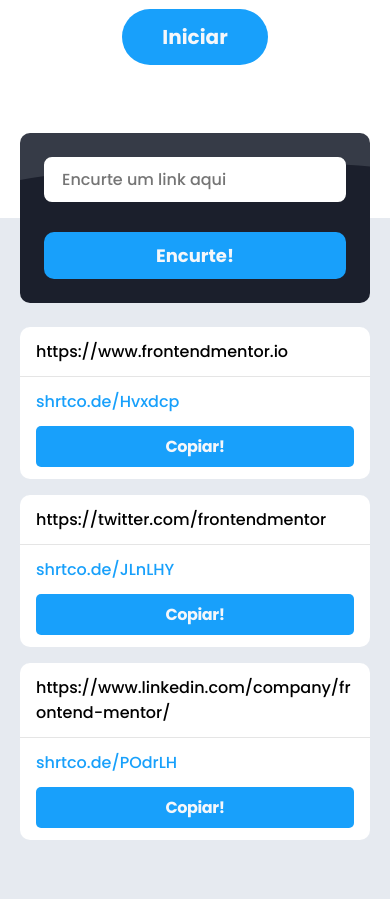
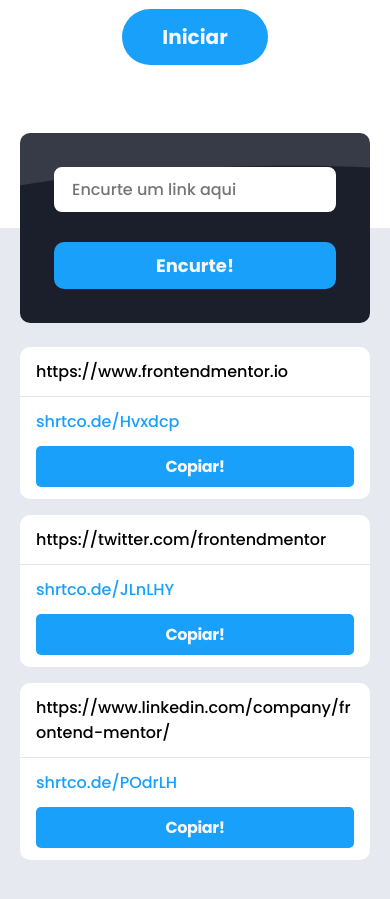
Before and after one commit to rafaelvieiracosta/url-shortening, a Vue app: page / in a window 390 px wide. Shown: the part 880-1779 px from the top of the page. Built offline with nearby package versions, Linux system fonts and the light colour scheme.

Commit message:
feat: error validation and styles

```diff
--- a/src/components/buscaResultado.vue
+++ b/src/components/buscaResultado.vue
@@ -2,14 +2,17 @@
   <section>
     <div class="inputBusca_div">
       <div class="inputBusca container">
+        <div class="inputBusca-input">
           <input
             type="text"
             name="link"
             id="link"
             placeholder="Encurte um link aqui"
             v-model="urlNormal"
+            @click="removeErrorStyle"
           />
-        <span class="error">Por favor adicione um link</span>
+          <span>Por favor, adicione um link</span>
+        </div>
         <button @click="encurtarLink">Encurte!</button>
       </div>
     </div>
@@ -22,7 +25,9 @@
         >
           <p>{{ url.urlAfter }}</p>
           <div>
-            <p>{{ url.urlBefore }}</p>
+            <a :href="`https://${url.urlBefore}`" target="_blank">{{
+              url.urlBefore
+            }}</a>
             <button>Copiar</button>
           </div>
         </div>
@@ -70,6 +75,13 @@
   },
   methods: {
     encurtarLink() {
+      const regex =
+        // eslint-disable-next-line no-useless-escape
+        /[(http(s)?):\/\/(www\.)?a-zA-Z0-9@:%._\+~#=]{2,256}\.[a-z]{2,6}\b([-a-zA-Z0-9@:%_\+.~#?&//=]*)/gi;
+
+      const isUrl = regex.test(this.urlNormal);
+
+      if (isUrl) {
         fetch(`https://api.shrtco.de/v2/shorten?url=${this.urlNormal}`)
           .then((r) => r.json())
           .then((r) => {
@@ -78,15 +90,21 @@
               urlBefore: r.result.short_link,
             });
           });
+      } else {
+        const inputDiv = document.querySelector(".inputBusca-input");
+        inputDiv.classList.add("error");
+      }
+    },
+    removeErrorStyle() {
+      const inputDiv = document.querySelector(".inputBusca-input");
+      if (inputDiv.classList.contains("error"))
+        inputDiv.classList.remove("error");
     },
   },
 };
 </script>
 
 <style>
-.error {
-  display: none;
-}
 .inputBusca_div {
   margin-top: 68px;
   padding: 0 20px;
@@ -103,8 +121,23 @@
   background-size: cover;
   background-repeat: no-repeat;
 }
+.inputBusca-input {
+  flex: 1;
+  position: relative;
+}
+.inputBusca-input span {
+  display: none;
+  font-style: italic;
+  font-weight: 500;
+  font-size: 15px;
+  letter-spacing: 0.015em;
+  color: #f46262;
+  position: absolute;
+  left: 0;
+  bottom: -30px;
+}
 .inputBusca input {
-  flex: 1;
+  width: 100%;
   padding: 16px 30px 14px;
   border: 2px solid #fff;
   outline: none;
@@ -112,6 +145,16 @@
   font-weight: 500;
   font-size: 20px;
   transition: 0.2s;
+}
+.inputBusca-input.error input {
+  border: 2px solid #f46262;
+  color: #f46262;
+}
+.inputBusca-input.error input::placeholder {
+  color: #f46262;
+}
+.inputBusca-input.error span {
+  display: block;
 }
 .inputBusca input:focus {
   border-color: #18a0fb;
@@ -190,7 +233,10 @@
   .inputBusca {
     flex-wrap: wrap;
     gap: 30px;
-    padding: 24px;
+    padding: 34px;
+  }
+  .inputBusca-input span {
+    bottom: -23px;
   }
 }
 @media (max-width: 776px) {
```
Lines whose indentation alone changed are shown as unchanged.
